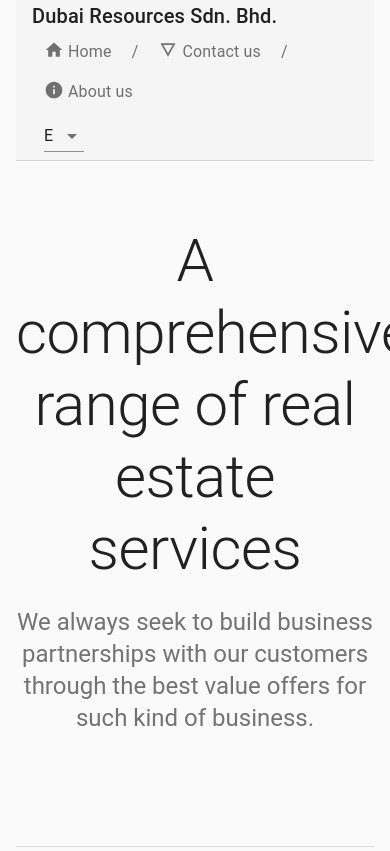
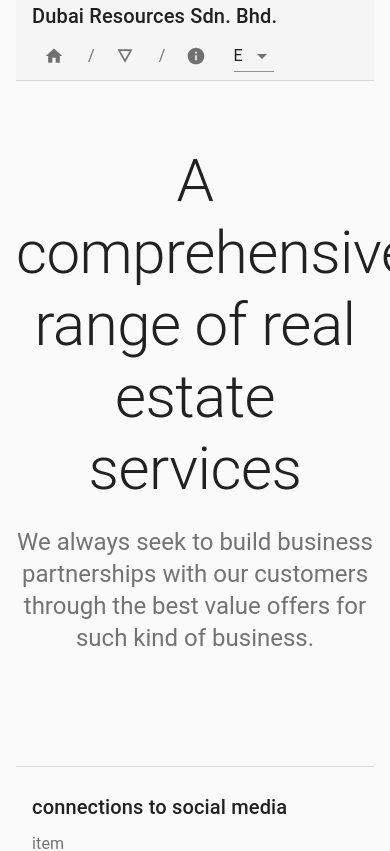
Before and after one commit to Dev4Talal/nextjs, a Next.js app: page / in a window 390 px wide. Shown: the top 851 px of the page. Built offline with nearby package versions, Linux system fonts and the light colour scheme; a small style sheet from the web is missing.

Commit message:
fix some responsiveity issues

```diff
--- a/components/home.js
+++ b/components/home.js
@@ -125,7 +125,9 @@ export default function Pricing() {
             <Breadcrumbs aria-label="breadcrumb">
               <Link color="inherit" href="/" onClick={handleClick} className={classes.link}>
                 <HomeIcon className={classes.icon} />
-                {t.Home}
+                <Box display={{ xs: 'none', sm: 'block' }}>
+                  {t.Home}
+                </Box>
               </Link>
               <Link
                 color="inherit"
@@ -134,7 +136,9 @@ export default function Pricing() {
                 className={classes.link}
               >
                 <DetailsIcon className={classes.icon} />
-                {t.ContactUs}
+                <Box display={{ xs: 'none', sm: 'block' }}>
+                  {t.ContactUs}
+                </Box>
               </Link>
               <Link
                 color="inherit"
@@ -143,7 +147,9 @@ export default function Pricing() {
                 className={classes.link}
               >
                 <InfoIcon className={classes.icon} />
-                {t.AboutUs}
+                <Box display={{ xs: 'none', sm: 'block' }}>
+                  {t.AboutUs}
+                </Box>
               </Link>
             </Breadcrumbs>
           </nav>
```
